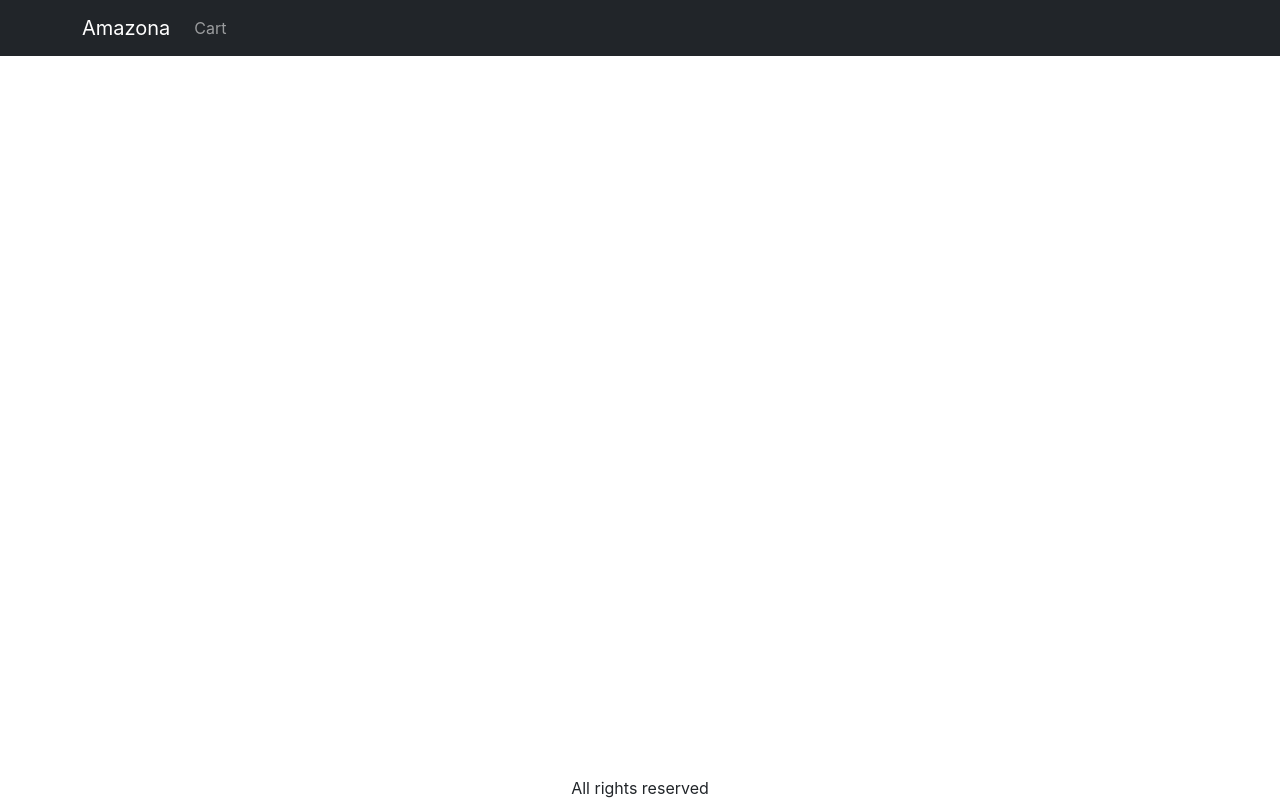
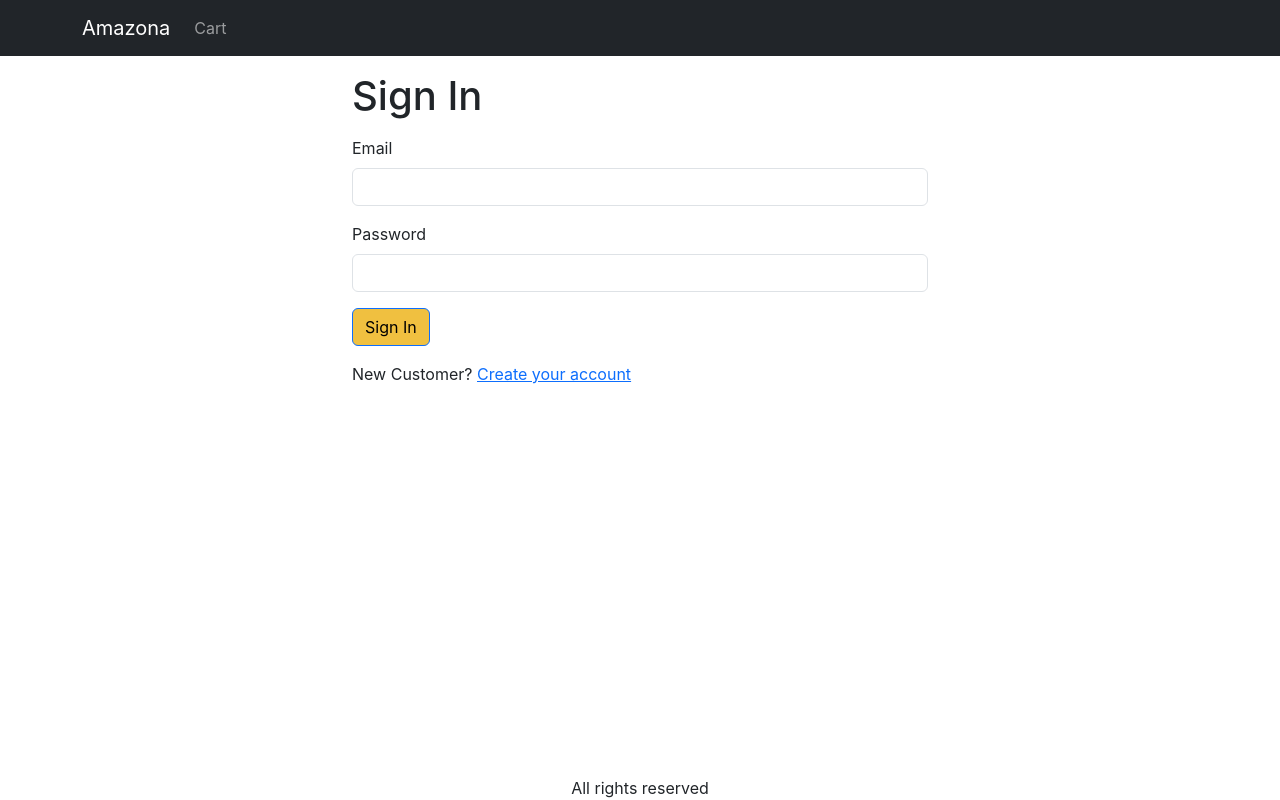
Before and after one commit to VPTamilselven/MERN-amazona, a React (Create React App) app in the folder frontend/: page /signin in a window 1280 px wide. Built offline with nearby package versions, Linux system fonts and the light colour scheme.

Commit message:
16. Create_Sign-in_Screen

```diff
--- a/frontend/src/App.js
+++ b/frontend/src/App.js
@@ -9,6 +9,7 @@
 import { useContext } from 'react';
 import { Store } from './Store';
 import CartScreen from './screen/CartScreen';
+import SigninScreen from './screen/SigninScreen';
 
 function App() {
   const { state } = useContext(Store);
@@ -41,6 +42,7 @@
             <Routes>
               <Route path="/product/:slug" element={<ProductScreen />} />
               <Route path="/" element={<HomeScreen />} />
+              <Route path="/signin" element={<SigninScreen />} />
               <Route path="/cart" element={<CartScreen />} />
             </Routes>
           </Container>
--- a/frontend/src/index.css
+++ b/frontend/src/index.css
@@ -48,3 +48,7 @@
 .img-thumbnail{
   height: 80px;
 }
+
+.small-container{
+  max-width: 600px;
+}
--- /dev/null
+++ b/frontend/src/screen/SigninScreen.js
@@ -0,0 +1,38 @@
+import { Button, Container, Form, FormControl, FormGroup, FormLabel } from 'react-bootstrap'
+import { Helmet } from 'react-helmet-async'
+import { Link, useLocation } from 'react-router-dom';
+
+function SigninScreen() {
+
+  const { search } = useLocation()
+  const redirectInUrl = new URLSearchParams(search).get('redirect')
+  const redirect = redirectInUrl ? redirectInUrl: '/'
+
+
+  return (
+    <Container className="small-container">
+      <Helmet>
+        <title>Sign In</title>
+      </Helmet>
+      <h1 className="my-3">Sign In</h1>
+
+      <Form>
+        <FormGroup className="mb-3" controlId="email">
+          <FormLabel>Email</FormLabel>
+          <FormControl type="email" required />
+        </FormGroup>
+        <FormGroup className="mb-3" controlId="password">
+          <FormLabel>Password</FormLabel>
+          <FormControl type="password" required />
+        </FormGroup>
+        <div className='mb-3'>
+          <Button type='submit'>Sign In</Button>
+        </div>
+        <div className='mb-3'>New Customer?{' '}
+          <Link to={`/signin?redirect=${redirect}`}>Create your account</Link></div>
+      </Form>
+    </Container>
+  );
+}
+
+export default SigninScreen
```
Also changed, not shown: 1 other file (tests, documents, lock files or other folders).
